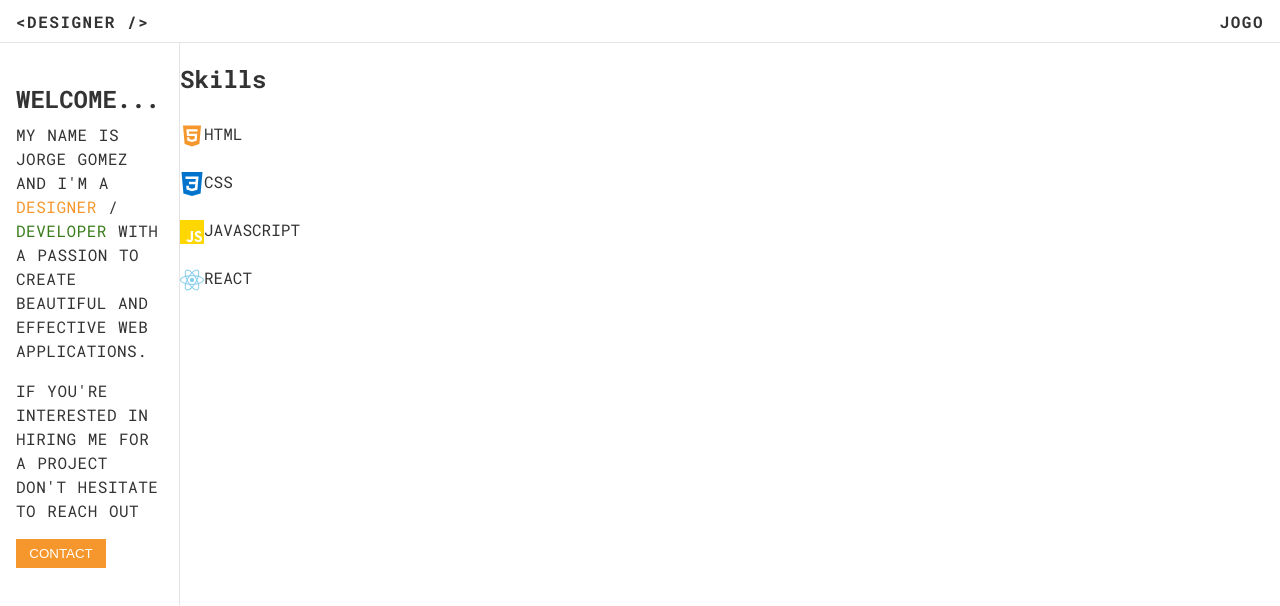
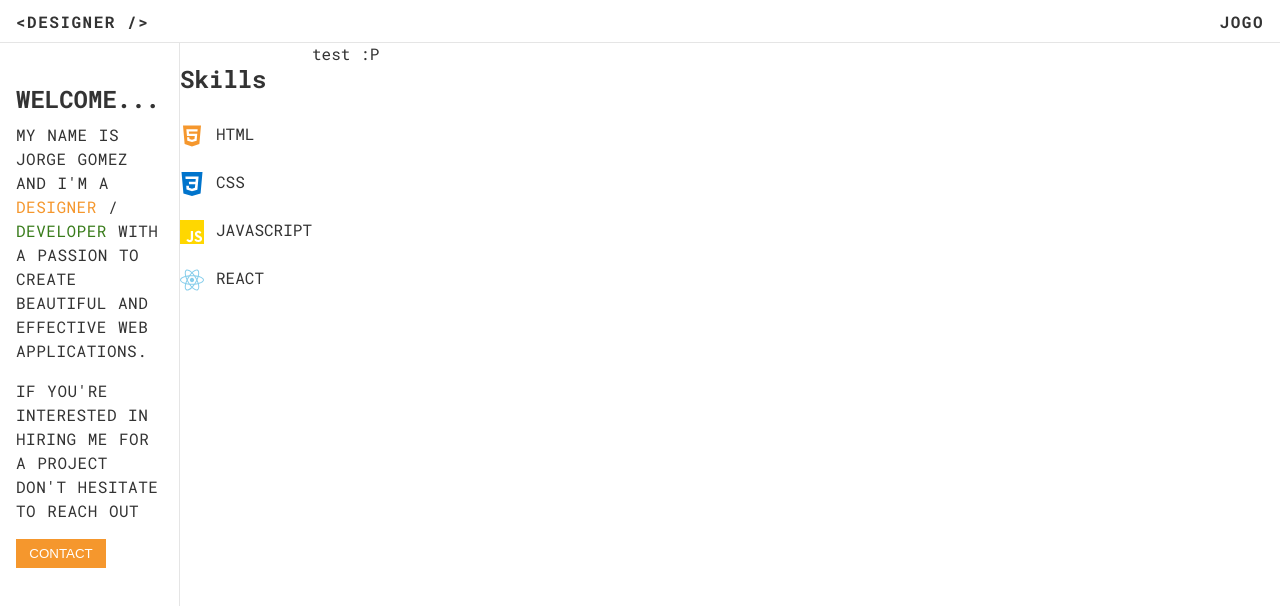
Before and after one commit to jlearns9/my-portfolio, a React (Vite) app: page / in a window 1280 px wide. Shown: the top 606 px of the page. Built offline with nearby package versions, Linux system fonts and the light colour scheme; no server answers.

Commit message:
Added Projects Component

```diff
--- a/src/components/Main.jsx
+++ b/src/components/Main.jsx
@@ -1,11 +1,13 @@
 import About from "./About"
 import Skills from "./Skills"
+import Projects from "./Projects";
 
 export default function Main() {
     return (
         <div className="flex">
             <About />
             <Skills />
+            <Projects />
         </div>
     );
 }
--- /dev/null
+++ b/src/components/Projects.jsx
@@ -0,0 +1,7 @@
+export default function Projects() {
+    return (
+        <>
+            test :P
+        </>
+    )
+}
--- a/src/components/Skills.jsx
+++ b/src/components/Skills.jsx
@@ -1,17 +1,17 @@
-import { useState, useEffect } from "react";
+// import { useState, useEffect } from "react";
 import { FaHtml5 } from "react-icons/fa";
 import { SiJavascript } from "react-icons/si";
 import { SiCss3 } from "react-icons/si";
 import { FaReact } from "react-icons/fa";
 
 export default function Skills() {
-    const [stats, setStats] = useState(null);
+    // const [stats, setStats] = useState(null);
 
-    useEffect(() => {
-        fetch("https://www.codewars.com/api/v1/users/jlearns9")
-            .then((res) => res.json())
-            .then((data) => setStats(data));
-    }, []);
+    // useEffect(() => {
+    //     fetch("https://www.codewars.com/api/v1/users/jlearns9")
+    //         .then((res) => res.json())
+    //         .then((data) => setStats(data));
+    // }, []);
 
     return (
         <div className="skills">
--- a/src/index.css
+++ b/src/index.css
@@ -113,6 +113,7 @@ html {
 }
 .list__item {
     padding: .5em 0;
+    gap: .75em;
 }
 
 .item-logo {
```
